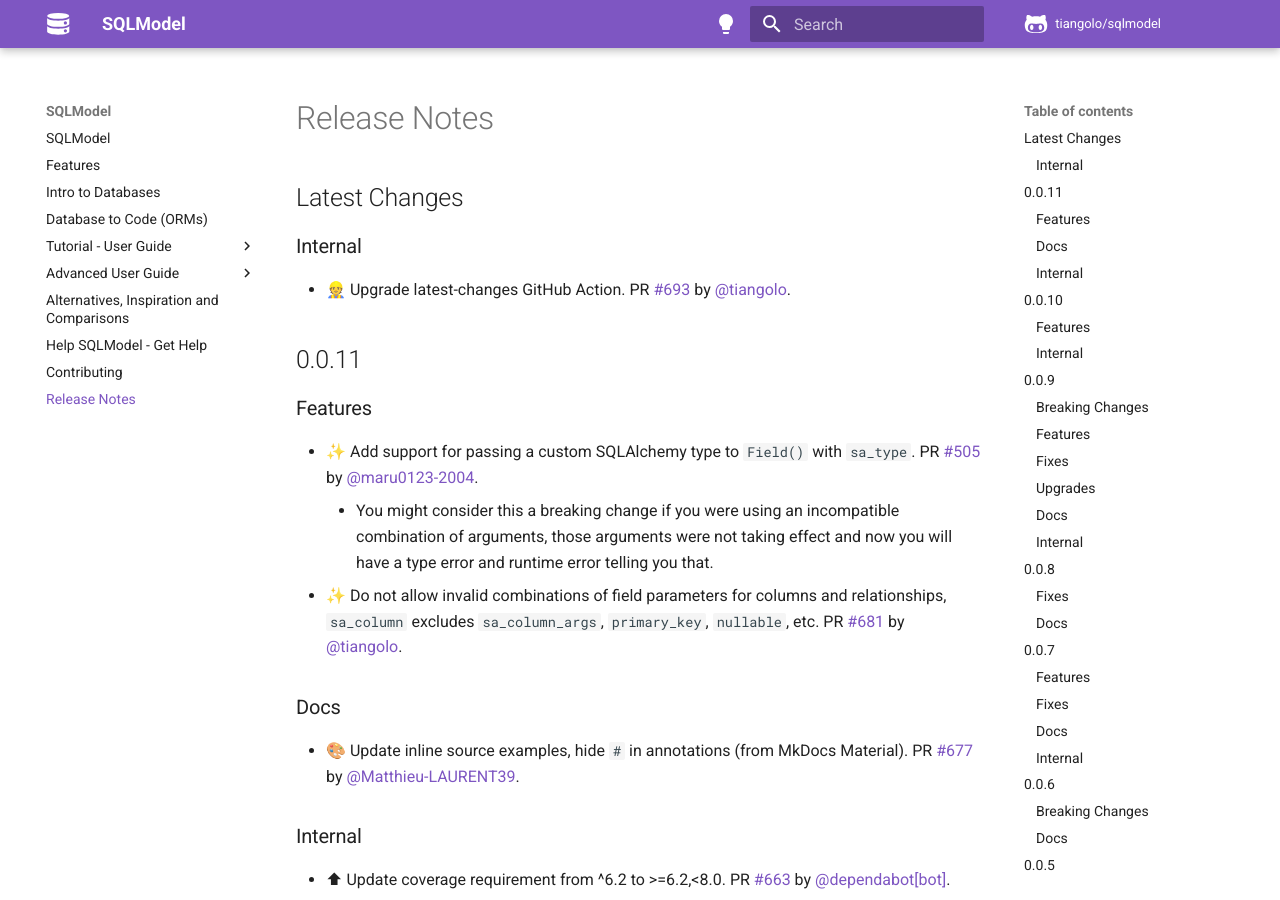
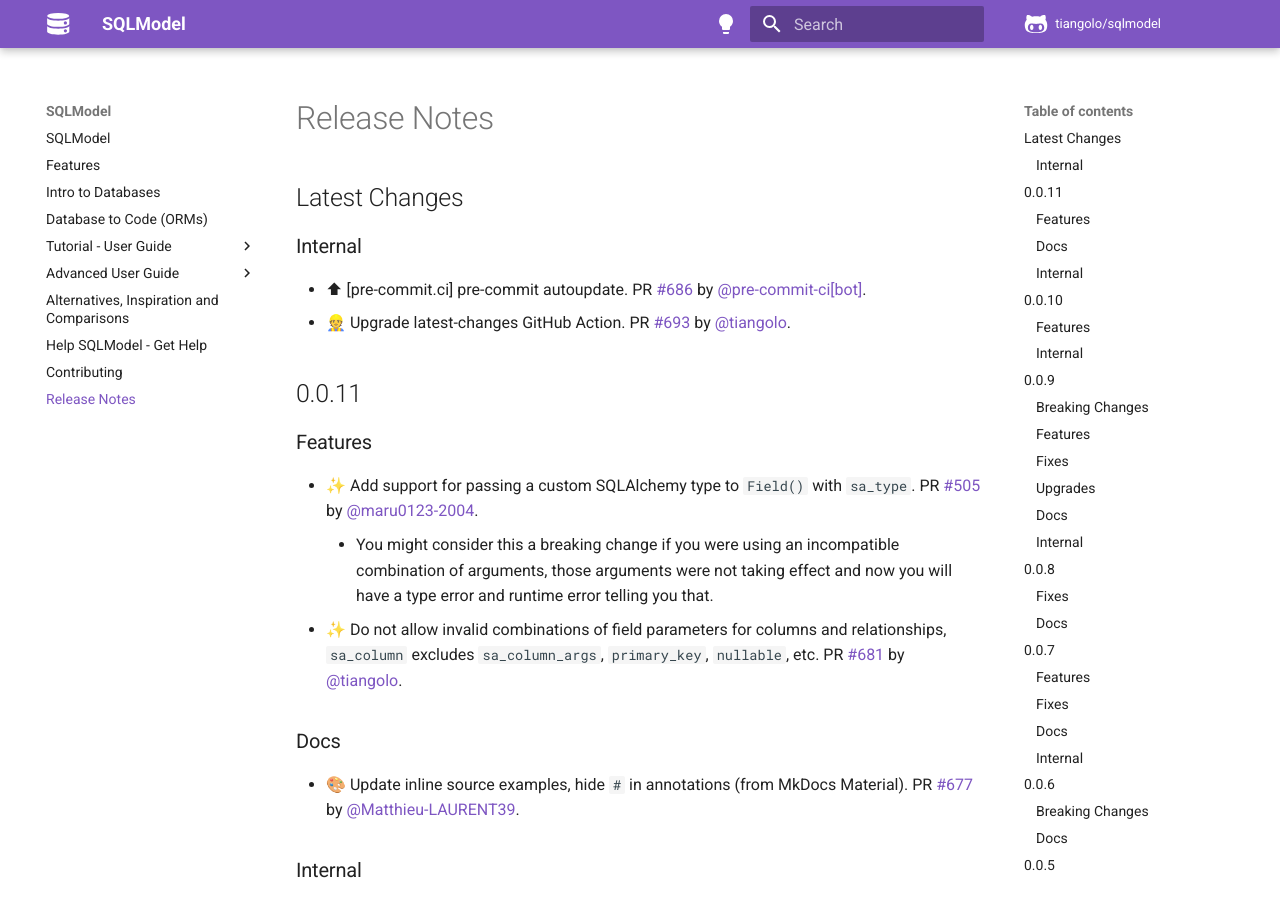
Before and after one commit to sztrakabalint/fastapi-sqlmodel, an MkDocs documentation site: the page built from docs/release-notes.md, in a window 1280 px wide and 900 px high. Built offline with MkDocs 1.6.1 and Material for MkDocs 9.7.7, drawn with Linux system fonts in a browser that asks for light colours; comment, search, counter and statistics services are not loaded.

Commit message:
📝 Update release notes

```diff
--- a/docs/release-notes.md
+++ b/docs/release-notes.md
@@ -4,6 +4,7 @@
 
 ### Internal
 
+* ⬆ [pre-commit.ci] pre-commit autoupdate. PR [#686](https://github.com/tiangolo/sqlmodel/pull/686) by [@pre-commit-ci[bot]](https://github.com/apps/pre-commit-ci).
 * 👷 Upgrade latest-changes GitHub Action. PR [#693](https://github.com/tiangolo/sqlmodel/pull/693) by [@tiangolo](https://github.com/tiangolo).
 
 ## 0.0.11
```
